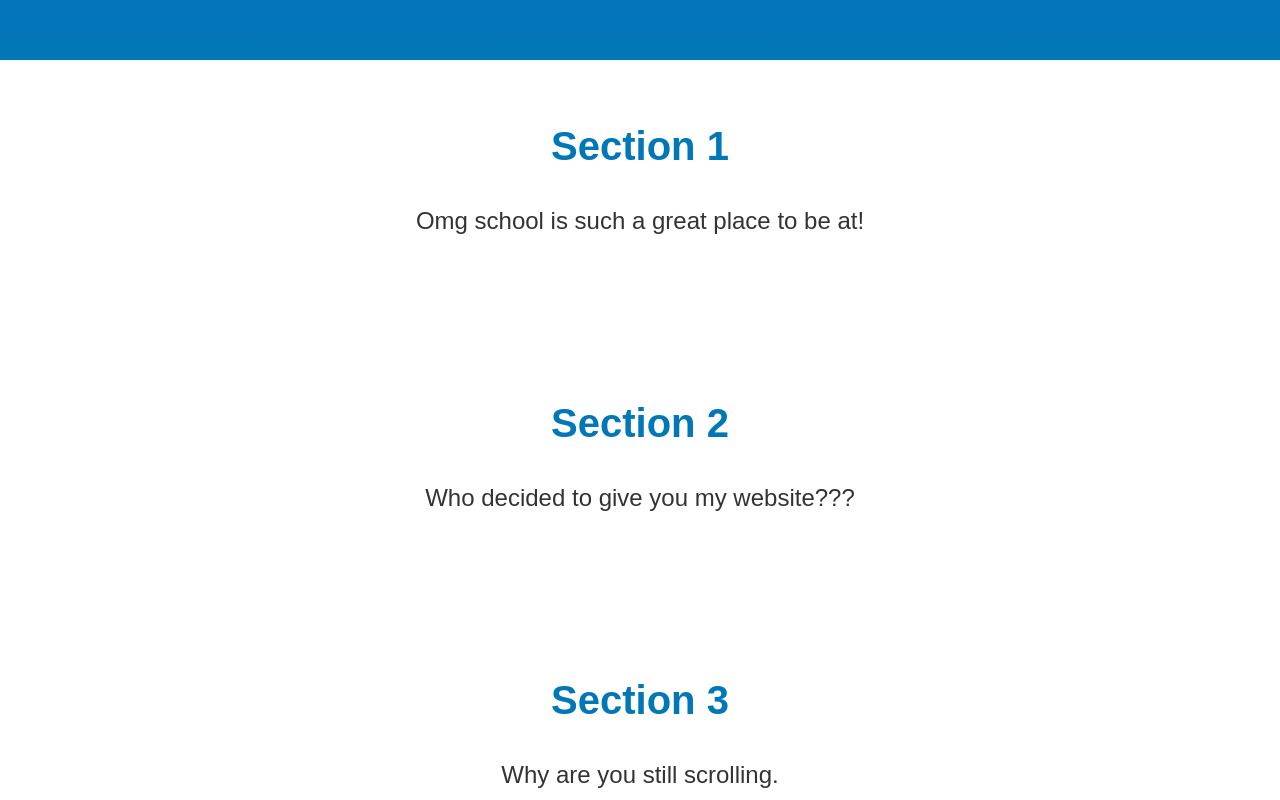
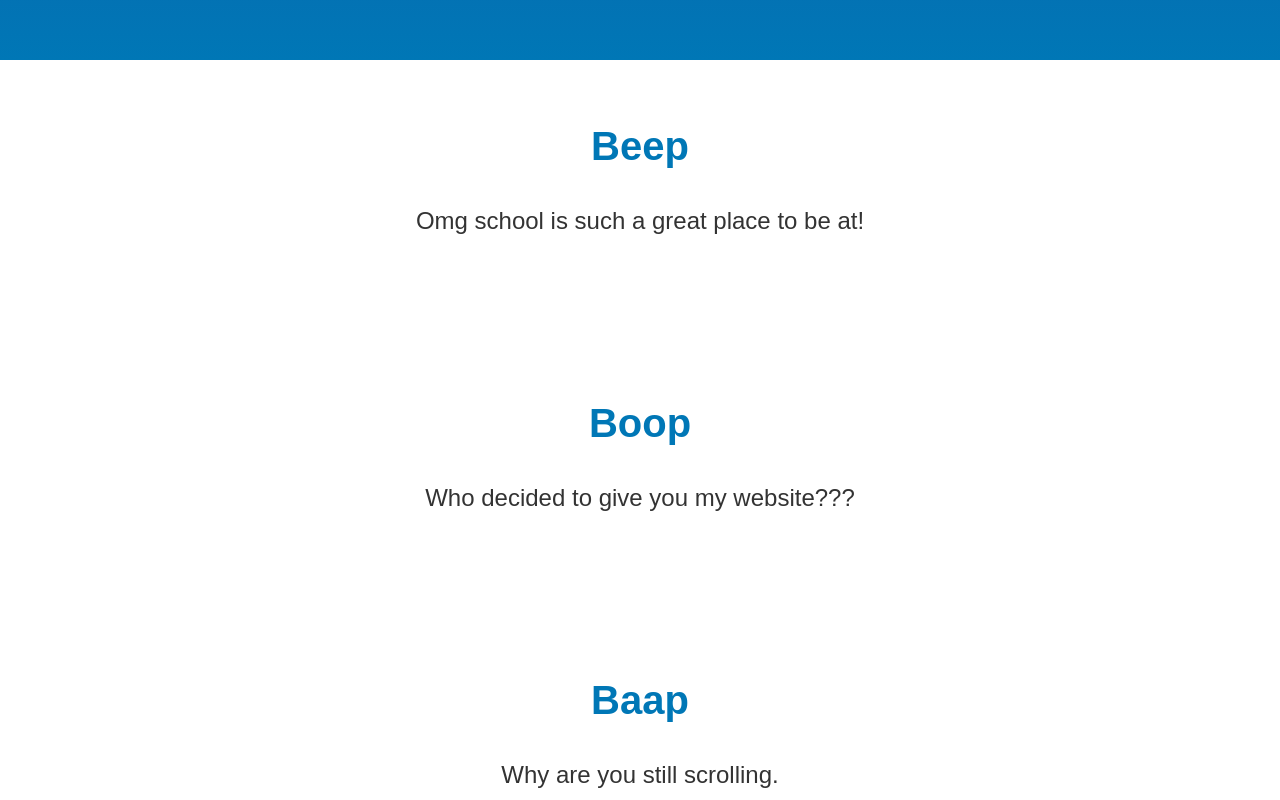
Before and after one commit to Wosca/wosca.github.io, a plain HTML site: page index.html in a window 1280 px wide. Shown: the part 740-1540 px from the top of the page. Drawn offline with Linux system fonts and the light colour scheme; some packages are replaced by stand-ins of ours; a script that the page names is missing.

Commit message:
get beddur

```diff
--- a/index.html
+++ b/index.html
@@ -32,19 +32,19 @@
       <h1><a data-scroll href="#bazinga">Welcome! Click to scroll</a></h1>
     </div>
     <div class="section">
-      <h2>Section 1</h2>
+      <h2>Beep</h2>
       <p>
         Omg school is such a great place to be at!
       </p>
     </div>
     <div class="section">
-      <h2>Section 2</h2>
+      <h2>Boop</h2>
       <p>
         Who decided to give you my website???
       </p>
     </div>
     <div id="bazinga" class="section">
-      <h2>Section 3</h2>
+      <h2>Baap</h2>
       <p>
         Why are you still scrolling.
       </p>
--- a/style.css
+++ b/style.css
@@ -14,7 +14,7 @@
     display: flex;
     align-items: center;
     justify-content: center;
-    background-image: linear-gradient(to bottom, #3458db, #0077b6);
+    background-image: linear-gradient(to bottom, #243e9b, #0077b6);
   }
 
   .header h1 {
```
